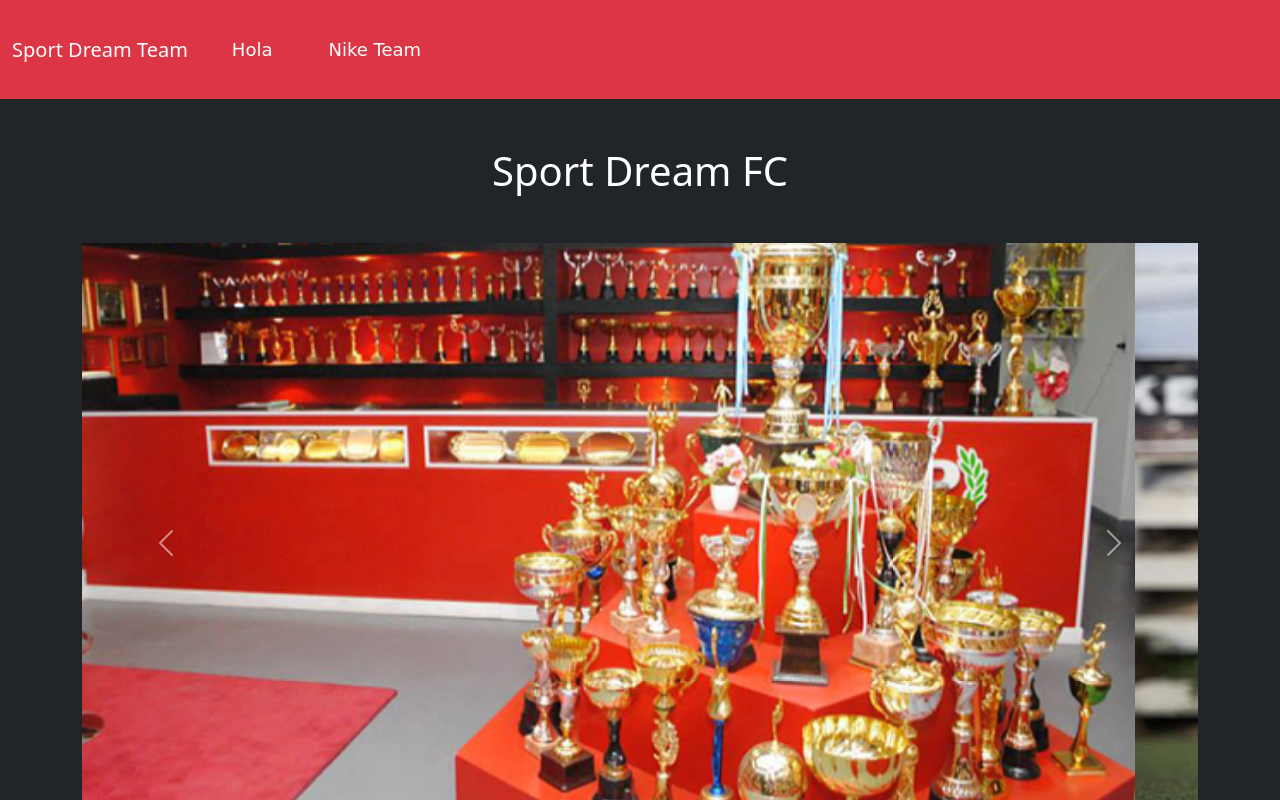
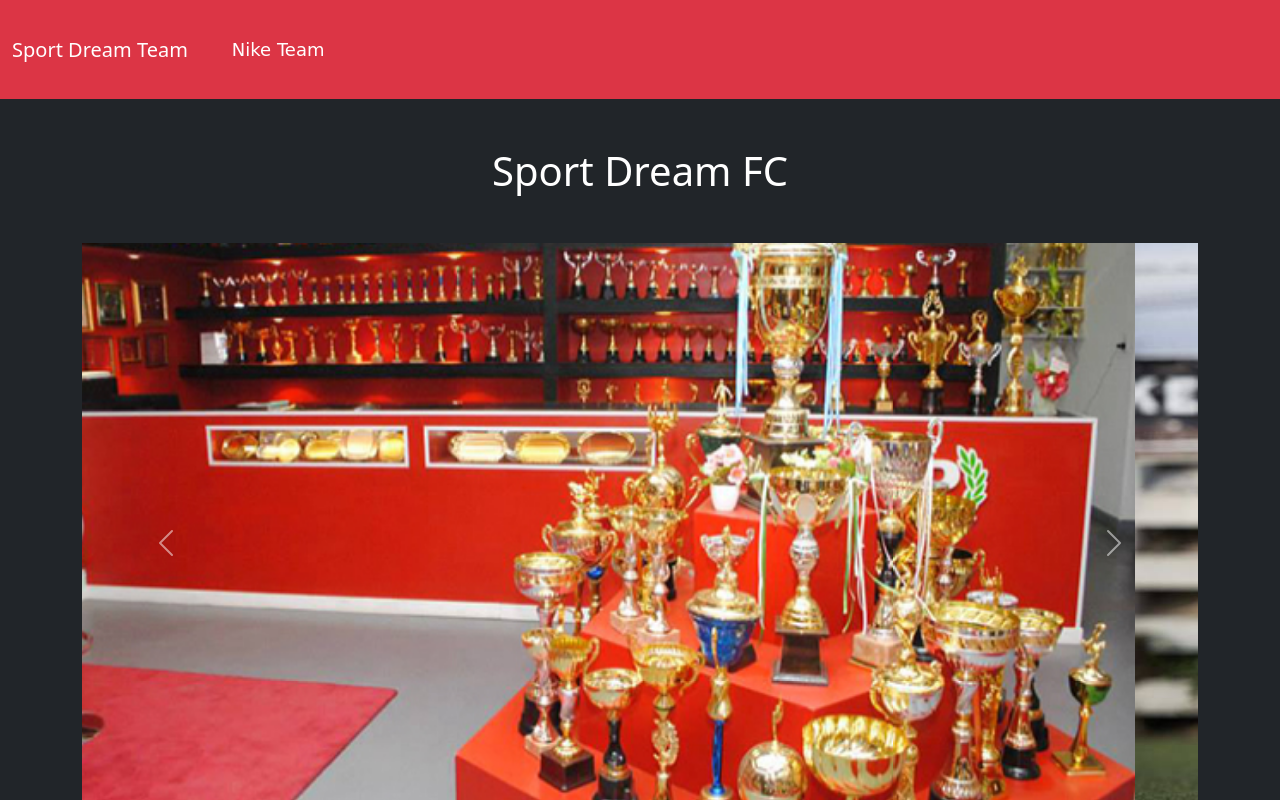
Before and after one commit to sebas102537/sportDream, a plain HTML site: page pagina2.html in a window 1280 px wide. Shown: the top 800 px of the page. Drawn offline with nearby package versions, Linux system fonts and the light colour scheme.

Commit message:
cambie una funcion en equipo deportivo pagina 2

```diff
--- a/pagina2.html
+++ b/pagina2.html
@@ -19,9 +19,7 @@
               </button>
               <div class="collapse navbar-collapse" id="navbarSupportedContent">
                 <ul class="navbar-nav me-auto mb-2 mb-lg-0">
-                  <li class="nav-item">
-                    <a class="nav-link active" aria-current="page" href="index.html">Hola</a>
-                  </li>
+
                   <li class="nav-item">
                     <a class="nav-link active" href="https://niketeam.nike.com/en/en_US/nts/">Nike Team</a>
                   </li>
```
